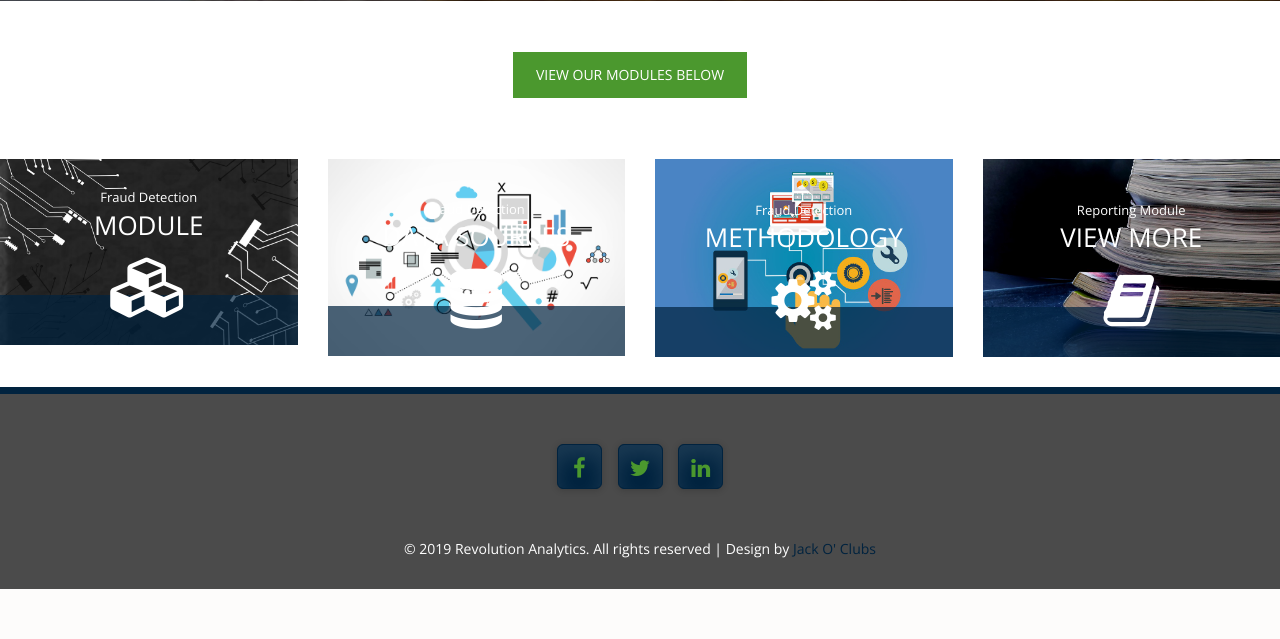
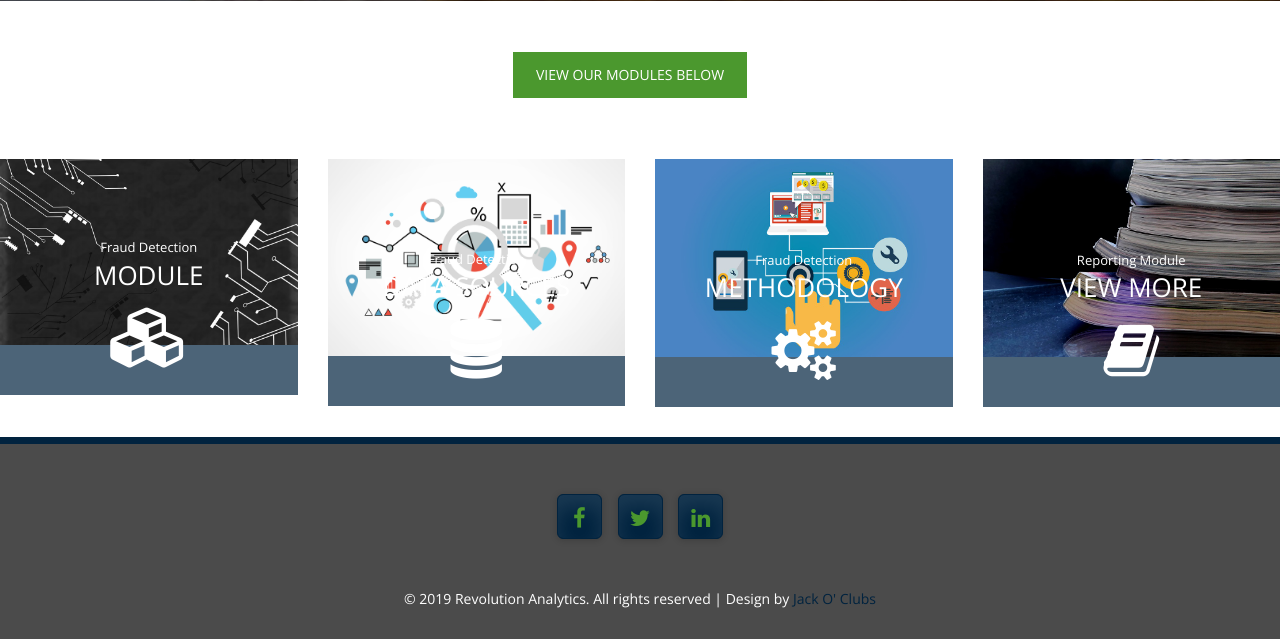
Before and after one commit to ian-iclub/revolution, a PHP site: page /product-arme.html in a window 1280 px wide. Shown: the part 1877-2516 px from the top of the page. Before the commit the page ends 2466 px from the top, so only its background shows below. Run offline with PHP 8.4, Linux system fonts and the light colour scheme.

Commit message:
Moved product bar lower

```diff
--- a/css/theme.css
+++ b/css/theme.css
@@ -1107,6 +1107,7 @@ li:last-child {
     height: auto;
     overflow: hidden;
     position: relative;
+    padding-bottom: 50px;
 }
 
 .img-holder img {
```
